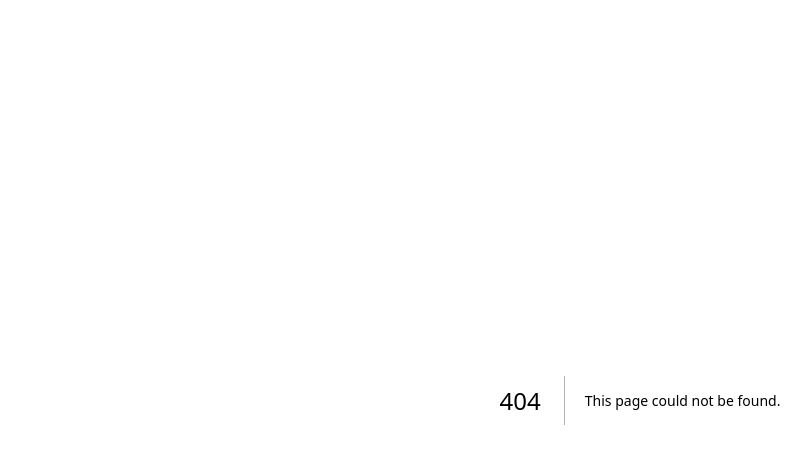
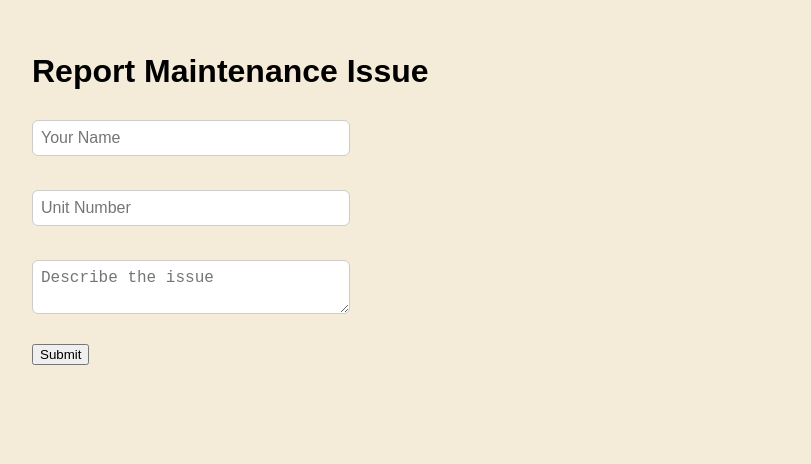
Before and after one commit to Jheng-Peng/strata-board, a Next.js app: page /maintenance in a window 1280 px wide. Before the commit this address had no page. Shown: the top 464 px of the page, without its empty margins (0-811 px from the left). Built offline with nearby package versions, Linux system fonts and the light colour scheme.

Commit message:
Add maintenance form page

```diff
--- /dev/null
+++ b/pages/maintenance.js
@@ -0,0 +1,37 @@
+import { useState } from "react";
+
+export default function MaintenanceForm() {
+  const [formData, setFormData] = useState({ name: "", unit: "", message: "" });
+  const [submitted, setSubmitted] = useState(false);
+
+  const handleChange = (e) => {
+    setFormData((prev) => ({ ...prev, [e.target.name]: e.target.value }));
+  };
+
+  const handleSubmit = async (e) => {
+    e.preventDefault();
+    const res = await fetch("https://strata-backend-php.onrender.com/report_issue.php", {
+      method: "POST",
+      headers: { "Content-Type": "application/json" },
+      body: JSON.stringify(formData),
+    });
+    const data = await res.json();
+    if (data.success) setSubmitted(true);
+  };
+
+  return (
+    <div style={{ padding: "2rem" }}>
+      <h1>Report Maintenance Issue</h1>
+      {submitted ? (
+        <p>Thank you! Your issue has been submitted.</p>
+      ) : (
+        <form onSubmit={handleSubmit}>
+          <input name="name" placeholder="Your Name" required onChange={handleChange} /><br /><br />
+          <input name="unit" placeholder="Unit Number" required onChange={handleChange} /><br /><br />
+          <textarea name="message" placeholder="Describe the issue" required onChange={handleChange} /><br /><br />
+          <button type="submit">Submit</button>
+        </form>
+      )}
+    </div>
+  );
+}
```
